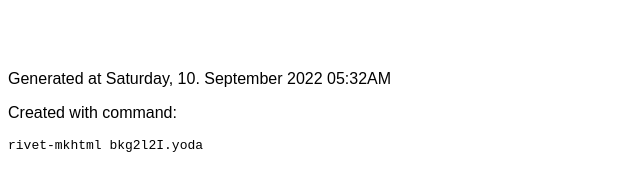
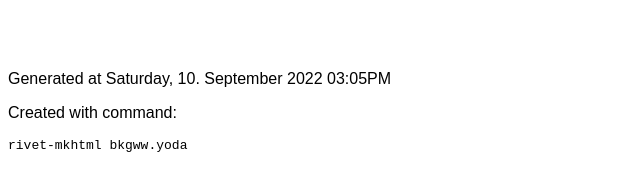
Before and after one commit to Pengxuan-Zhu-Phys/mRC-variables, a plain HTML site: page Code/rivet-plots/index.html in a window 1280 px wide. Shown: the part 157-348 px from the top of the page, 0-640 px from the left. Drawn offline with nearby package versions, Linux system fonts and the light colour scheme; some packages are replaced by stand-ins of ours.

Commit message:
Prepare for paper

```diff
--- a/Code/rivet-plots/index.html
+++ b/Code/rivet-plots/index.html
@@ -37,8 +37,8 @@
 <h3><a href="CEPC_SMUON/index.html" style="text-decoration:none;">CEPC_SMUON</a></h3>
 <p><a href="https://inspirehep.net/literature?q=MUON">Inspire</a> &#124; <a href="http://hepdata.cedar.ac.uk/view/irnMUON">HepData</a></p>
 <footer style="clear:both; margin-top:3em; padding-top:3em">
-<p>Generated at Saturday, 10. September 2022 05:32AM</p>
-<p>Created with command: <pre>rivet-mkhtml bkg2l2I.yoda</pre></p>
+<p>Generated at Saturday, 10. September 2022 03:05PM</p>
+<p>Created with command: <pre>rivet-mkhtml bkgww.yoda</pre></p>
 </footer>
 
 </body>
```
Also changed, not shown: Code/rivet-plots/CEPC_SMUON/index.html (+1 -1 lines), Code/rivet-plots/CEPC_SMUON/hist_mll.png, 5 other files.
